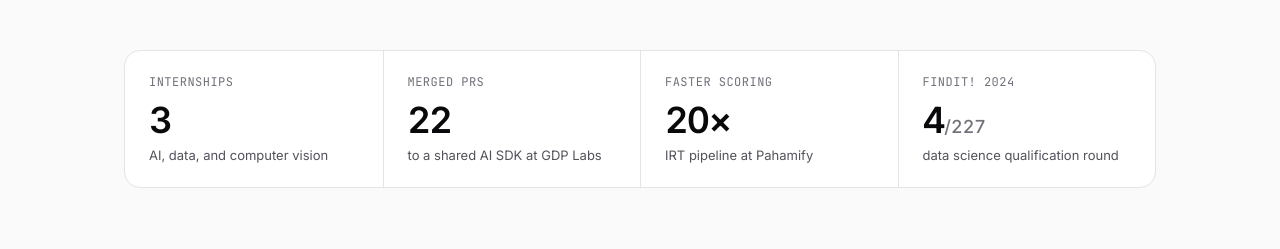
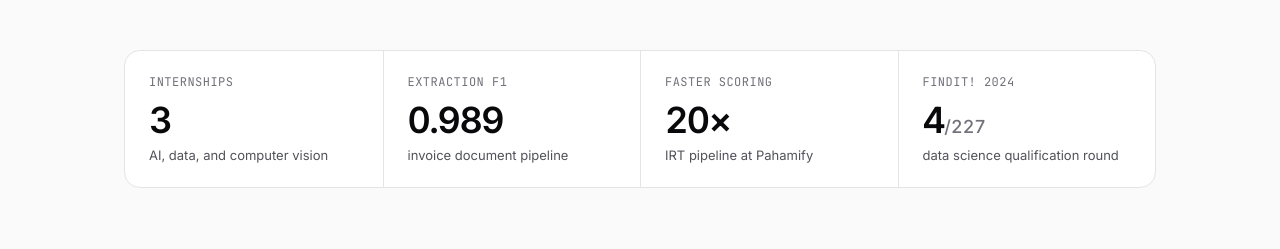
Before and after one commit to mrsuiii/mrsuiii.github.io, a plain HTML site: page index.html in a window 1280 px wide. Shown: the part 551-800 px from the top of the page. Drawn offline with Linux system fonts and the light colour scheme.

Commit message:
Replace merged PRs stat with extraction F1
Co-Authored-By: Claude Opus 5.5 <noreply@anthropic.com>
Claude-Session: https://claude.ai/code/session_01A6iYz52m3wCVMyF19FSJ5p

```diff
--- a/index.html
+++ b/index.html
@@ -67,7 +67,7 @@
 
       <dl class="stats reveal">
         <div><dt>Internships</dt><dd>3</dd><p>AI, data, and computer vision</p></div>
-        <div><dt>Merged PRs</dt><dd>22</dd><p>to a shared AI SDK at GDP Labs</p></div>
+        <div><dt>Extraction F1</dt><dd>0.989</dd><p>invoice document pipeline</p></div>
         <div><dt>Faster scoring</dt><dd>20×</dd><p>IRT pipeline at Pahamify</p></div>
         <div><dt>FindIT! 2024</dt><dd>4<small>/227</small></dd><p>data science qualification round</p></div>
       </dl>
```
